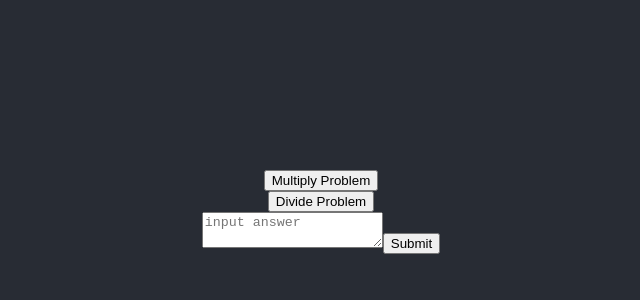
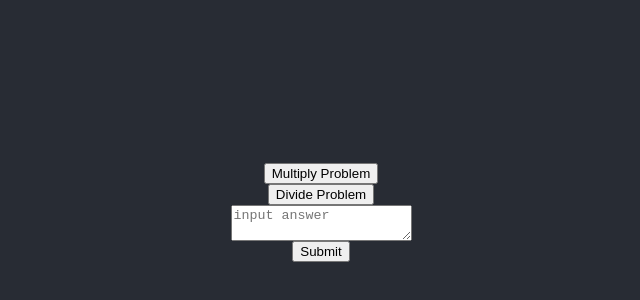
Before and after one commit to MVallery/mathfactmaster, a React (Create React App) app: page / in a window 1280 px wide. Shown: the part 188-488 px from the top of the page, without its empty margins (319-959 px from the left). Built offline with nearby package versions, Linux system fonts and the light colour scheme.

Commit message:
remove form

```diff
--- a/src/App.js
+++ b/src/App.js
@@ -45,7 +45,7 @@ const handleSubmitAnswer = (e) => {
     setMessage(randomMessage)
   }
   else {
-    setMessage("Uh oh try again! The right answer was " + correctAnswer)
+    setTimeout(setMessage("Uh oh try again! The right answer was " + correctAnswer),3000)
   }
   if (questionType == "multiply") {
     handleMultiplyClick()
@@ -62,13 +62,11 @@ const handleSubmitAnswer = (e) => {
         <Problems questionList={questionList} />
         <button onClick= {() => {handleMultiplyClick();}}>Multiply Problem</button>
         <button onClick= {() => {handleDivideClick();}}>Divide Problem</button>
-        <form onSubmit = {handleSubmitAnswer}>
         <textarea onChange= {handleInputAnswer}
                   onSubmit = {handleSubmitAnswer}
                   value = {inputAnswer}
                   placeholder= "input answer"/>
-        <button type= "submit" form className="commentForm" onSubmit={handleSubmitAnswer}>Submit</button>
-        </form>
+        <button type= "submit" form className="commentForm" onClick={handleSubmitAnswer}>Submit</button>
         {message}
       </header>
     </div>
```
